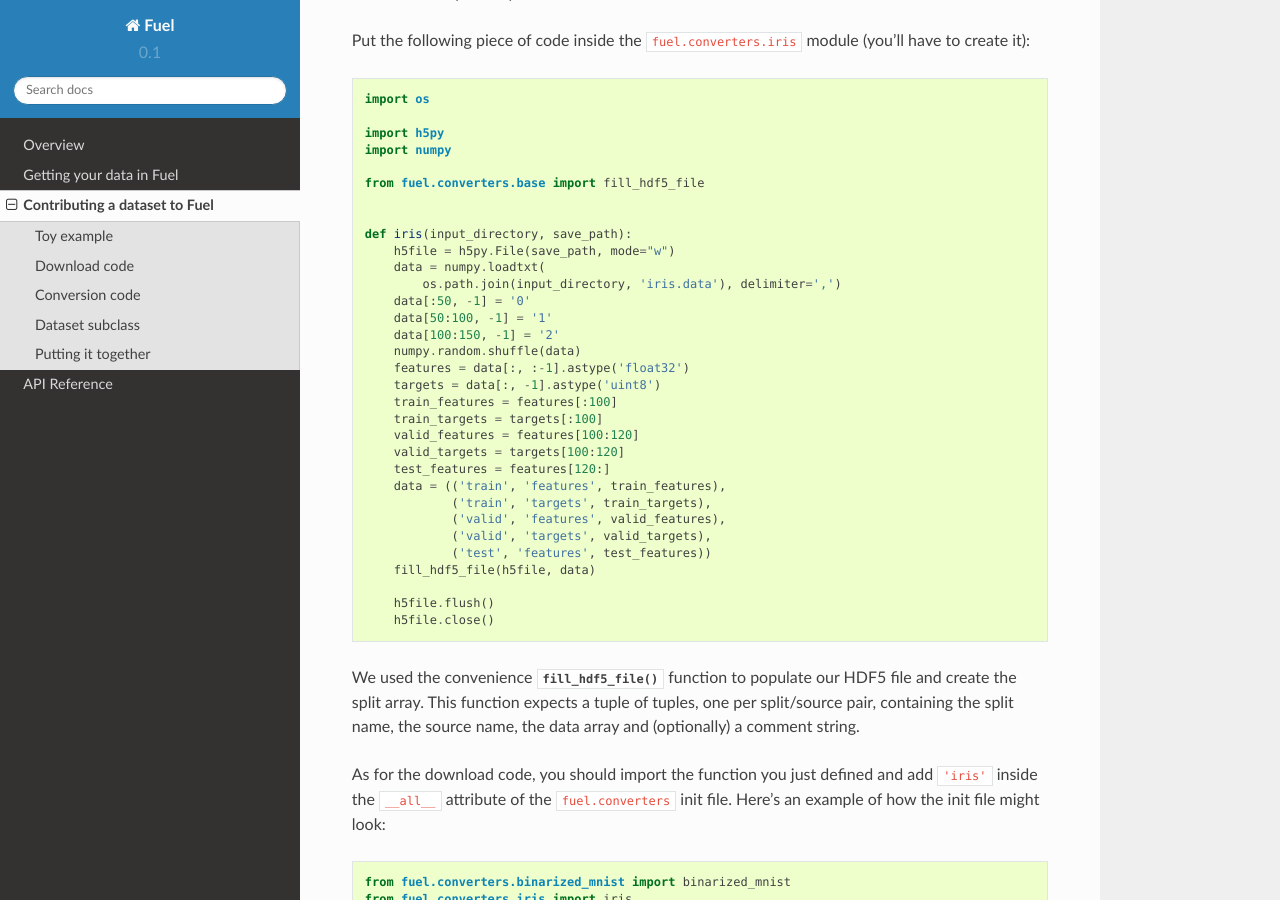
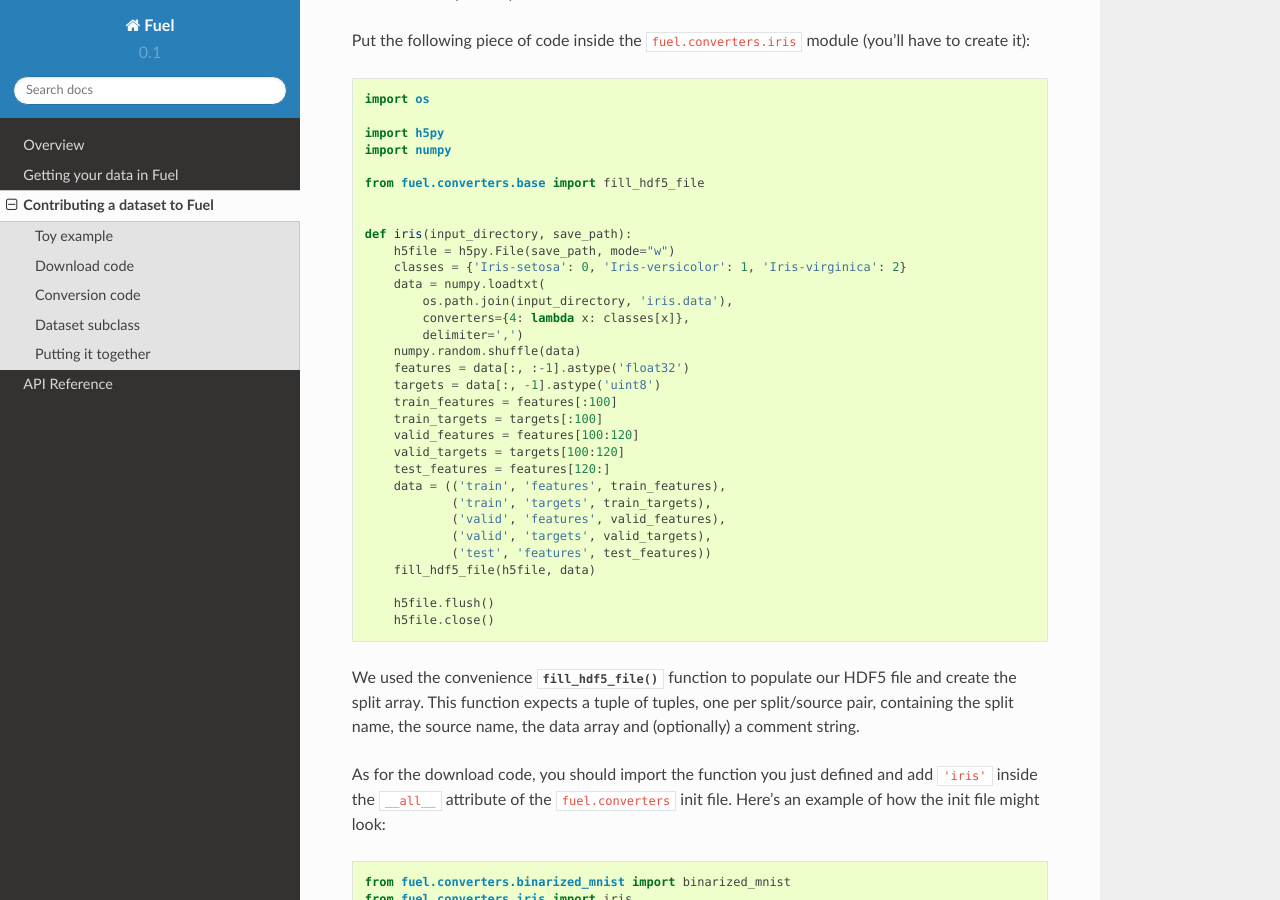
Before and after one commit to mila-iqia/fuel, a Sphinx documentation site: the page built from docs/new_dataset.rst, in a window 1280 px wide and 900 px high, scrolled down 2376 px. Built offline with Sphinx 7.4.7 and the Read the Docs theme 2.0.0, drawn with Linux system fonts in a browser that asks for light colours; some of the changed text lies outside the part shown.

Commit message:
Fix bug where fill_hdf5_array fails on 1D arrays

```diff
--- a/docs/new_dataset.rst
+++ b/docs/new_dataset.rst
@@ -129,11 +129,11 @@
 
     def iris(input_directory, save_path):
         h5file = h5py.File(save_path, mode="w")
+        classes = {'Iris-setosa': 0, 'Iris-versicolor': 1, 'Iris-virginica': 2}
         data = numpy.loadtxt(
-            os.path.join(input_directory, 'iris.data'), delimiter=',')
-        data[:50, -1] = '0'
-        data[50:100, -1] = '1'
-        data[100:150, -1] = '2'
+            os.path.join(input_directory, 'iris.data'),
+            converters={4: lambda x: classes[x]},
+            delimiter=',')
         numpy.random.shuffle(data)
         features = data[:, :-1].astype('float32')
         targets = data[:, -1].astype('uint8')
@@ -226,7 +226,7 @@
     >>> handle = train_set.open() # doctest: +SKIP
     >>> data = train_set.get_data(handle, slice(0, 10)) # doctest: +SKIP
     >>> print((data[0].shape, data[1].shape)) # doctest: +SKIP
-    ((10, 4), (10, 1))
+    ((10, 4), (10,))
     >>> train_set.close(handle) # doctest: +SKIP
 
 .. _Iris dataset: https://archive.ics.uci.edu/ml/datasets/Iris
```
Also changed, not shown: 1 other file.
